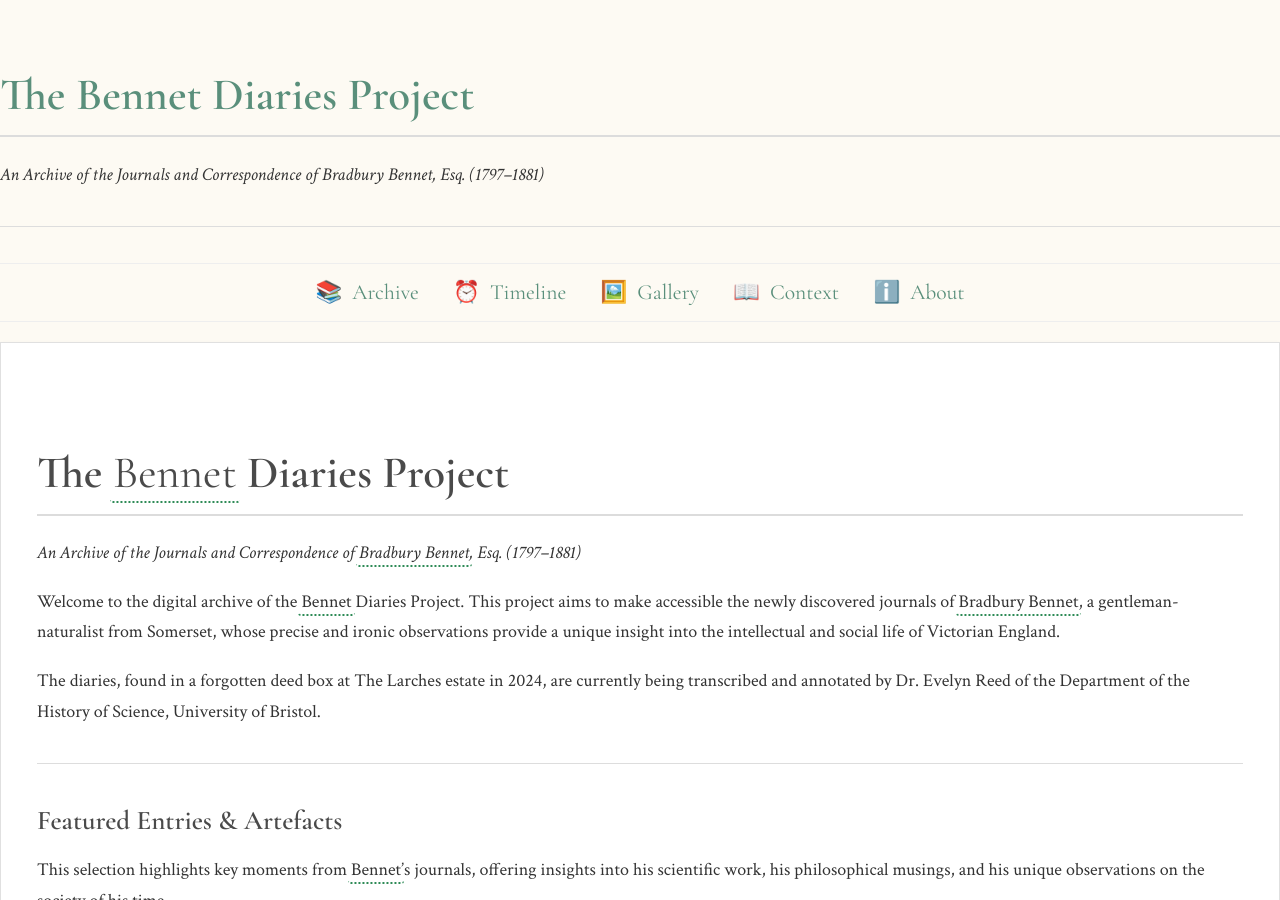
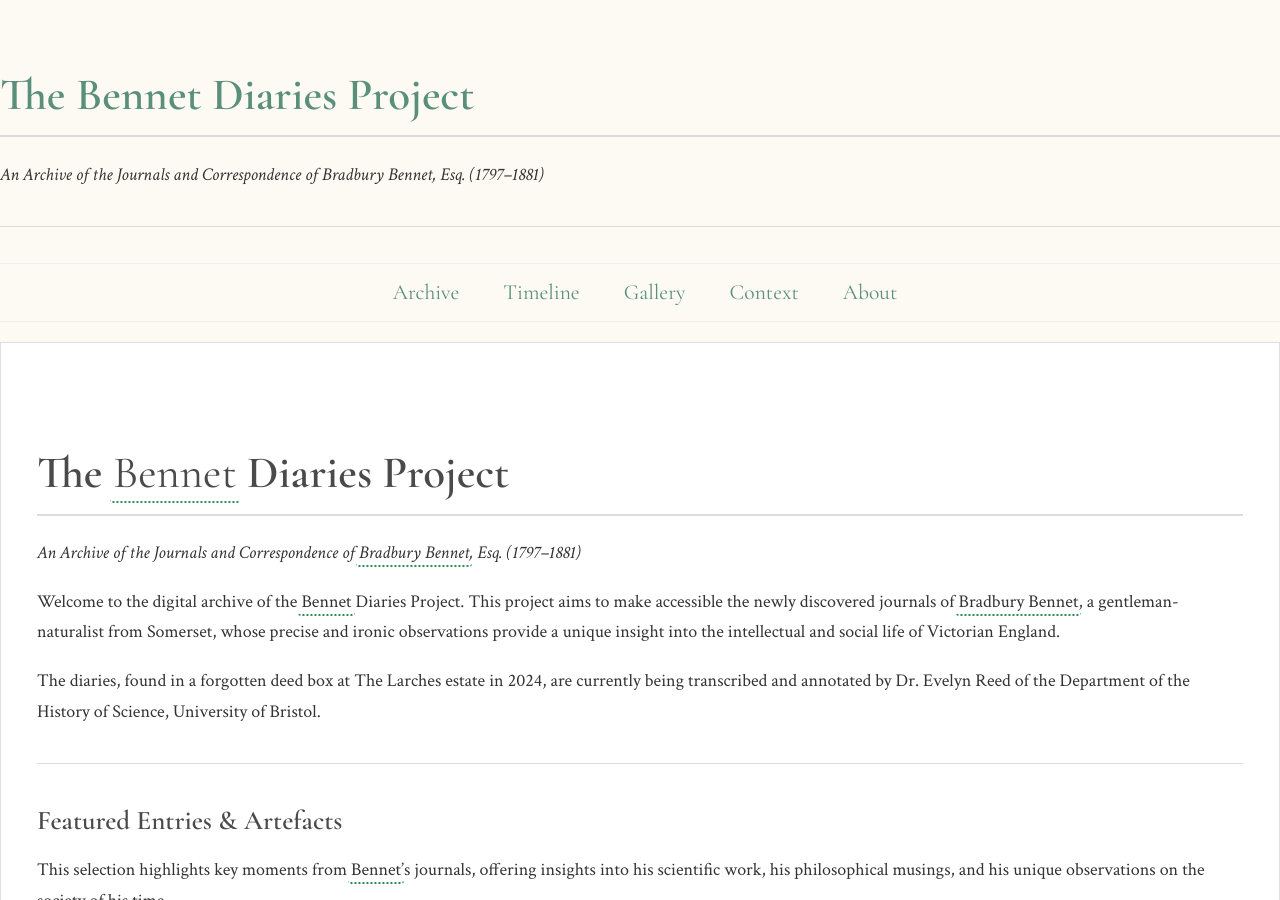
Before and after one commit to bennetdiaries/bennetdiaries.github.io, a Jekyll site: the page built from index.md, in a window 1280 px wide and 900 px high. Built offline with Jekyll 4.4.1, drawn with Linux system fonts in a browser that asks for light colours.

Commit message:
Update _config.yml

```diff
--- a/_config.yml
+++ b/_config.yml
@@ -249,16 +249,11 @@ timeline:
 navigation:
   - title: "Archive"
     url: "/"
-    icon: "📚"
   - title: "Timeline"
     url: "/timeline.html"
-    icon: "⏰"
   - title: "Gallery"
     url: "/gallery.html"
-    icon: "🖼️"
   - title: "Context"
     url: "/context/"
-    icon: "📖"
   - title: "About"
     url: "/about.html"
-    icon: "ℹ️"
```
